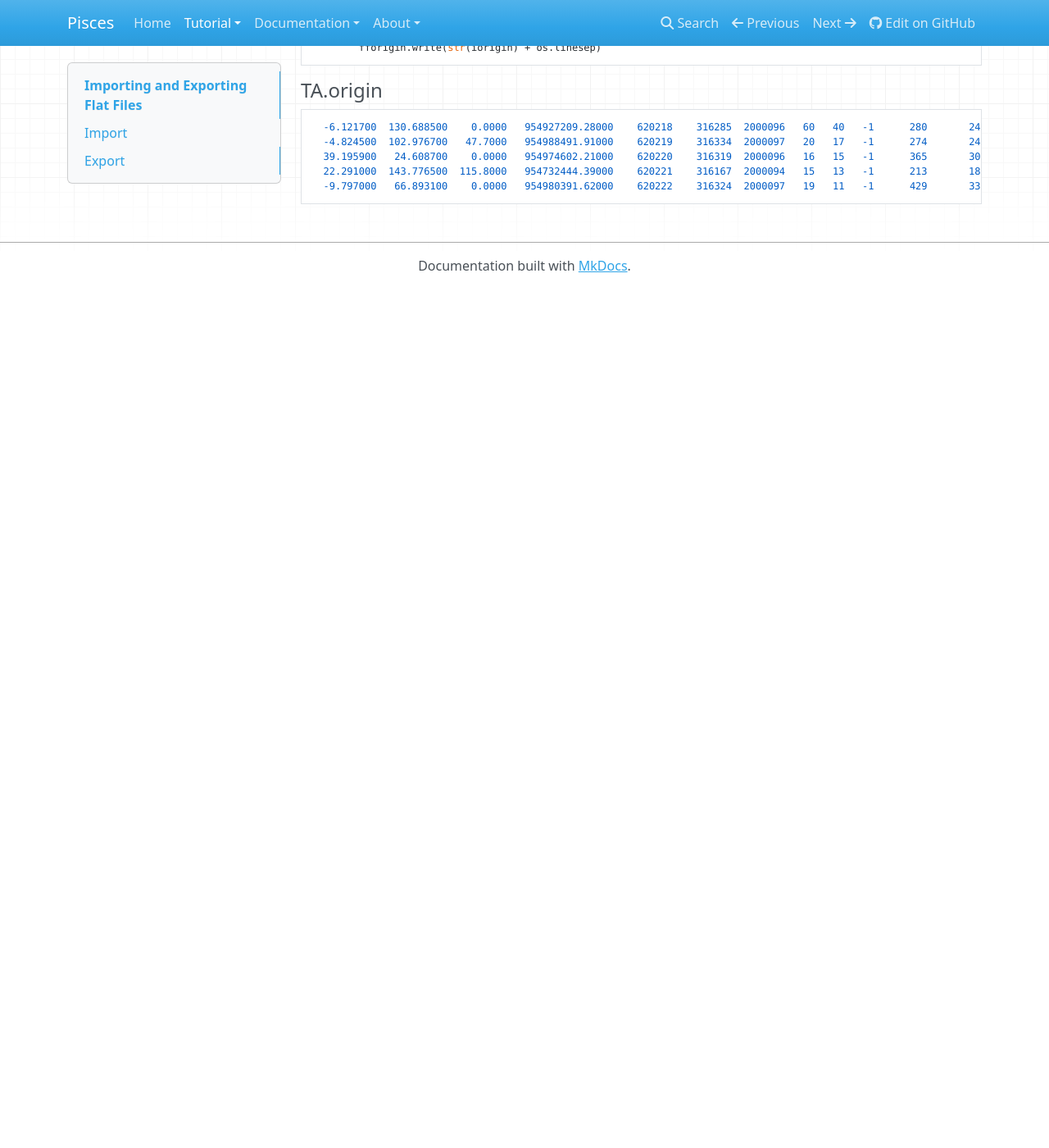
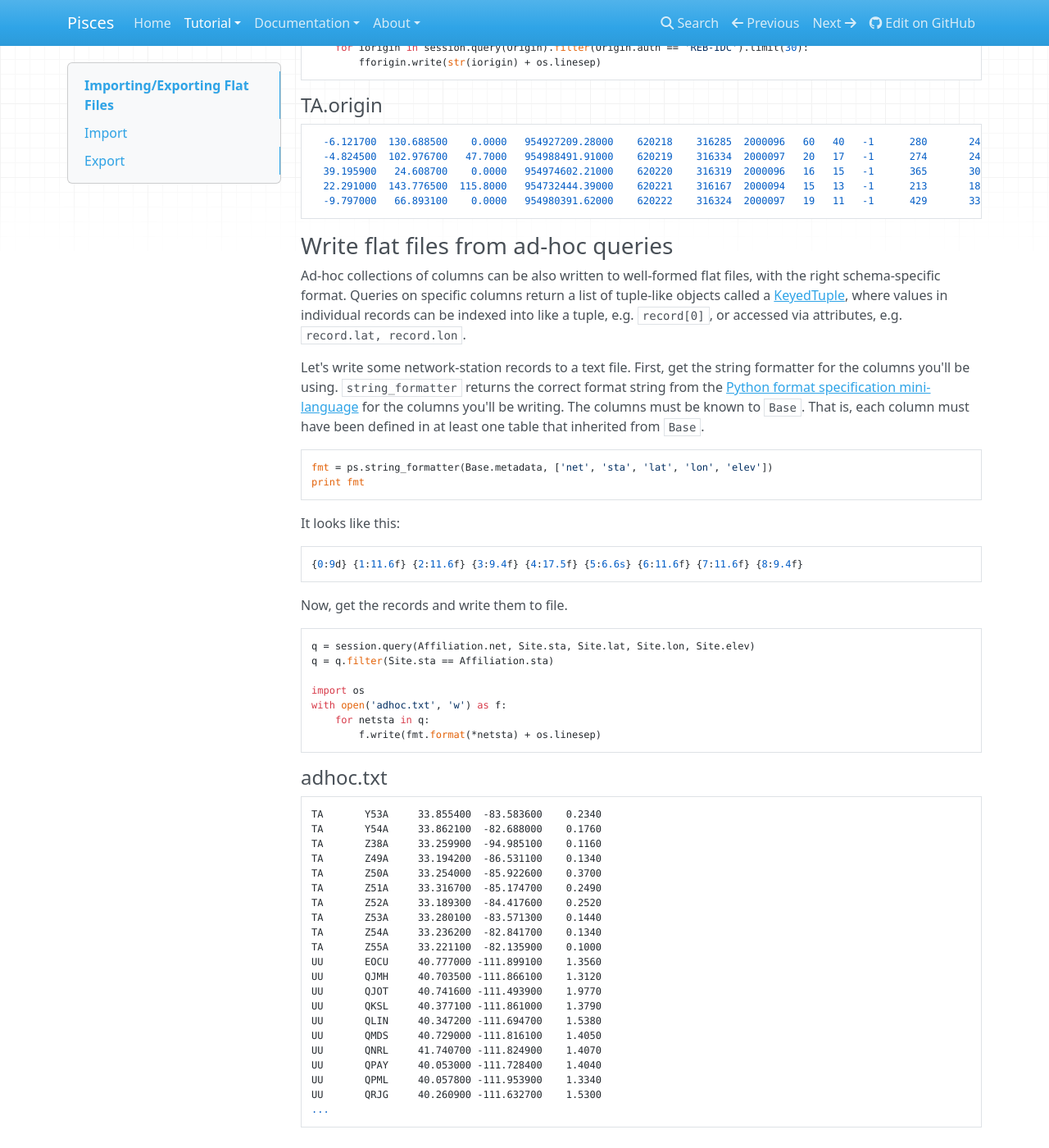
Before and after one commit to LANL-Seismoacoustics/pisces, an MkDocs documentation site: the page built from docs/source/tutorial.flatfiles.md, in a window 1280 px wide and 1400 px high, scrolled down 986 px. Shown: the whole window at 82% size. Built offline with MkDocs 1.6.1, drawn with Linux system fonts in a browser that asks for light colours; nearby versions of some CDN libraries; old or Windows-style settings are respelled for this version of MkDocs; before the commit the page ends 1338 px from its top, so only the background shows below that; some of the changed text lies outside the part shown.

Commit message:
Update tutorial.flatfile with ad-hoc flat file writing.

```diff
--- a/docs/source/tutorial.flatfiles.md
+++ b/docs/source/tutorial.flatfiles.md
@@ -23,6 +23,7 @@ We'll import the following KB Core Site flat file, "TA.site".  Each line in the
 Read a flat file Site table into a database
 
     from pisces.schema.css3 import Base
+
     session = sa.orm.Session(engine)
     Site, = ps.get_tables(session.bind, ['TA_site'], base=Base)
 
@@ -50,3 +51,58 @@ Here, we write 30 origins to a flat file.
       39.195900   24.608700    0.0000   954974602.21000    620220    316319  2000096   16   15   -1      365       30 qp      -999.0000 g    3.80    299801    3.20    299802    3.80    299800 man:inversion   REB-IDC                     -1 2002-06-11 00:00:00
       22.291000  143.776500  115.8000   954732444.39000    620221    316167  2000094   15   13   -1      213       18 qp      -999.0000 f    3.50    299803 -999.00        -1 -999.00        -1 man:inversion   REB-IDC                     -1 2002-06-11 00:00:00
       -9.797000   66.893100    0.0000   954980391.62000    620222    316324  2000097   19   11   -1      429       33 qp      -999.0000 g    4.20    299804    4.10    299805 -999.00        -1 man:inversion   REB-IDC                     -1 2002-06-11 00:00:00
+
+
+### Write flat files from ad-hoc queries
+
+Ad-hoc collections of columns can be also written to well-formed flat files, with the right schema-specific format.
+Queries on specific columns return a list of tuple-like objects called a [KeyedTuple](http://docs.sqlalchemy.org/en/rel_0_9/orm/query.html#sqlalchemy.util.KeyedTuple),
+where values in individual records can be indexed into like a tuple, e.g. `record[0]`,
+or accessed via attributes, e.g. `record.lat, record.lon`.
+
+Let's write some network-station records to a text file.  First, get the string formatter for the columns you'll be using.
+`string_formatter` returns the correct format string from the [Python format specification mini-language](http://docs.python.org/2/library/string.html#format-specification-mini-language) for the columns you'll be writing.
+The columns must be known to `Base`.  That is, each column must have been defined in at least one table that inherited from `Base`.
+
+
+
+    fmt = ps.string_formatter(Base.metadata, ['net', 'sta', 'lat', 'lon', 'elev'])
+    print fmt
+
+It looks like this:
+
+    {0:9d} {1:11.6f} {2:11.6f} {3:9.4f} {4:17.5f} {5:6.6s} {6:11.6f} {7:11.6f} {8:9.4f}
+
+Now, get the records and write them to file.
+
+    q = session.query(Affiliation.net, Site.sta, Site.lat, Site.lon, Site.elev)
+    q = q.filter(Site.sta == Affiliation.sta)
+
+    import os
+    with open('adhoc.txt', 'w') as f:
+        for netsta in q:
+            f.write(fmt.format(*netsta) + os.linesep)
+
+#### adhoc.txt
+
+    TA       Y53A     33.855400  -83.583600    0.2340
+    TA       Y54A     33.862100  -82.688000    0.1760
+    TA       Z38A     33.259900  -94.985100    0.1160
+    TA       Z49A     33.194200  -86.531100    0.1340
+    TA       Z50A     33.254000  -85.922600    0.3700
+    TA       Z51A     33.316700  -85.174700    0.2490
+    TA       Z52A     33.189300  -84.417600    0.2520
+    TA       Z53A     33.280100  -83.571300    0.1440
+    TA       Z54A     33.236200  -82.841700    0.1340
+    TA       Z55A     33.221100  -82.135900    0.1000
+    UU       EOCU     40.777000 -111.899100    1.3560
+    UU       QJMH     40.703500 -111.866100    1.3120
+    UU       QJOT     40.741600 -111.493900    1.9770
+    UU       QKSL     40.377100 -111.861000    1.3790
+    UU       QLIN     40.347200 -111.694700    1.5380
+    UU       QMDS     40.729000 -111.816100    1.4050
+    UU       QNRL     41.740700 -111.824900    1.4070
+    UU       QPAY     40.053000 -111.728400    1.4040
+    UU       QPML     40.057800 -111.953900    1.3340
+    UU       QRJG     40.260900 -111.632700    1.5300
+    ...
```
Also changed, not shown: other parts of docs/source/tutorial.flatfiles.md (+1 -1 lines), docs/source/index.md (+3 -3 lines).
